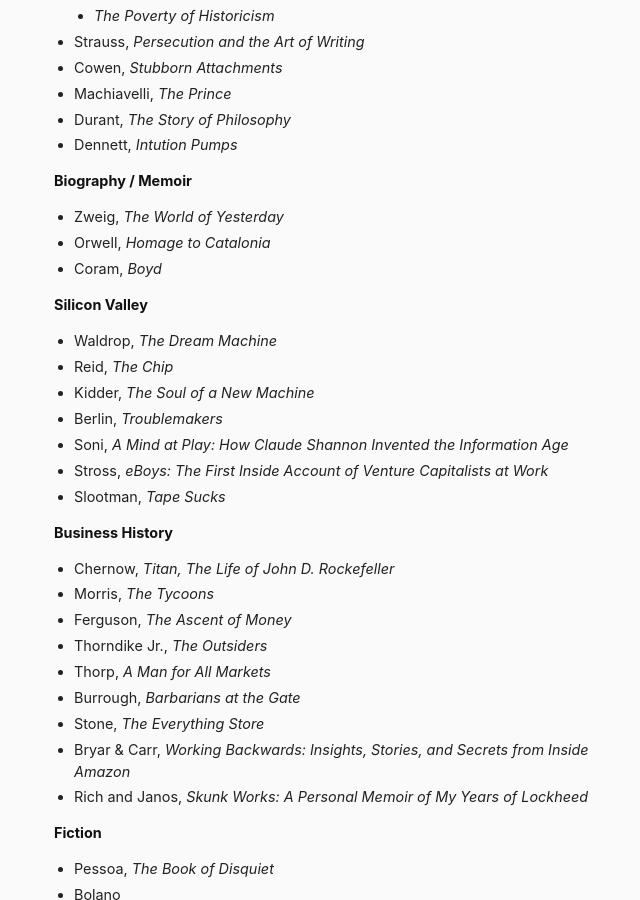
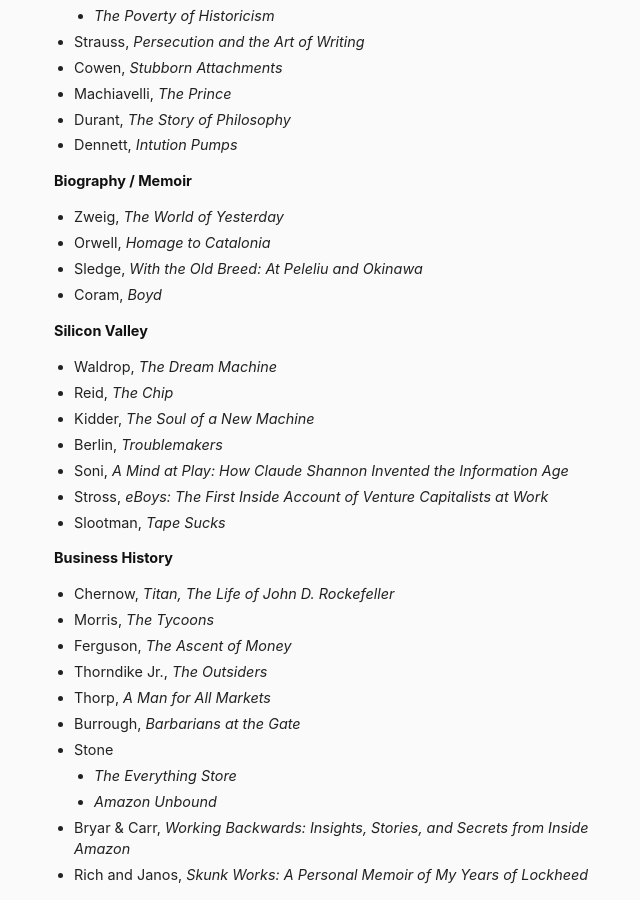
Before and after one commit to danschlz/danschulz.github.io, a Jekyll site: the page built from books.md, in a window 1280 px wide and 900 px high, scrolled down 1600 px. Shown: the whole window, without its empty margins (306-946 px from the left). Built offline with Jekyll 4.4.1, drawn with Linux system fonts in a browser that asks for light colours.

Commit message:
Update books.md

```diff
--- a/books.md
+++ b/books.md
@@ -71,6 +71,7 @@ Jump to:
 **Biography / Memoir** <a name="biography"></a>
 - Zweig, _The World of Yesterday_
 - Orwell, _Homage to Catalonia_
+- Sledge, _With the Old Breed: At Peleliu and Okinawa_
 - Coram, _Boyd_
 
 **Silicon Valley** <a name="svalley"></a>
@@ -89,7 +90,9 @@ Jump to:
 - Thorndike Jr., _The Outsiders_
 - Thorp, _A Man for All Markets_
 - Burrough, _Barbarians at the Gate_
-- Stone, _The Everything Store_
+- Stone
+  - _The Everything Store_
+  - _Amazon Unbound_
 - Bryar & Carr, _Working Backwards: Insights, Stories, and Secrets from Inside Amazon_
 - Rich and Janos, _Skunk Works: A Personal Memoir of My Years of Lockheed_
 
```
